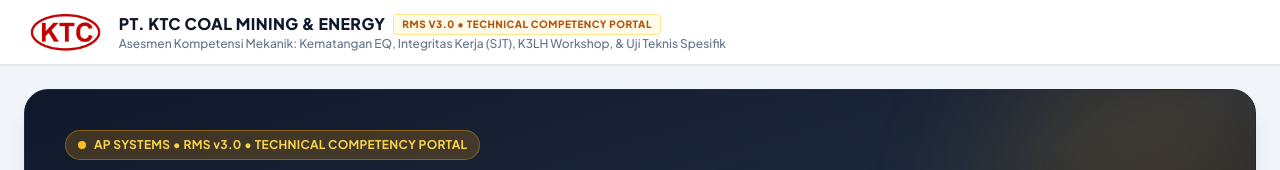
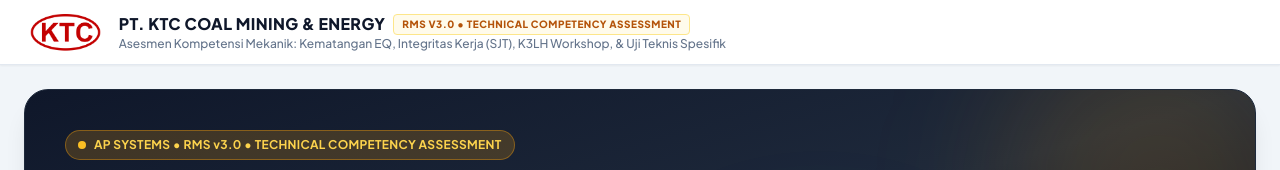
Before and after one commit to adipranata-system/UjianMechanic-KTC, a plain HTML site: page index.html in a window 1280 px wide. Shown: the top 170 px of the page. Drawn offline with nearby package versions, Linux system fonts and the light colour scheme.

Commit message:
Update index.html

```diff
--- a/index.html
+++ b/index.html
@@ -3,7 +3,7 @@
 <head>
   <meta charset="UTF-8">
   <meta name="viewport" content="width=device-width, initial-scale=1.0, maximum-scale=1.0, user-scalable=no">
-  <title>Technical Competency Portal (RMS v3.0) - PT KTC Coal Mining &amp; Energy</title>
+  <title>Technical Competency Assessment (RMS v3.0) - PT KTC Coal Mining &amp; Energy</title>
   <!-- Tailwind CSS CDN -->
   <script src="https://cdn.tailwindcss.com"></script>
   <!-- FontAwesome Icons -->
@@ -46,7 +46,7 @@
         <div>
           <div class="flex flex-wrap items-center gap-2">
             <h1 class="text-sm sm:text-base font-black text-slate-900 tracking-wide uppercase">PT. KTC COAL MINING &amp; ENERGY</h1>
-            <span class="px-2 py-0.5 rounded text-[10px] font-black uppercase tracking-wider bg-amber-50 text-amber-700 border border-amber-200">RMS v3.0 &bull; Technical Competency Portal</span>
+            <span class="px-2 py-0.5 rounded text-[10px] font-black uppercase tracking-wider bg-amber-50 text-amber-700 border border-amber-200">RMS v3.0 &bull; Technical Competency Assessment</span>
           </div>
           <p class="text-xs text-slate-500 font-medium">Asesmen Kompetensi Mekanik: Kematangan EQ, Integritas Kerja (SJT), K3LH Workshop, &amp; Uji Teknis Spesifik</p>
         </div>
@@ -112,7 +112,7 @@
         <div class="relative z-10 max-w-3xl space-y-4">
           <div class="inline-flex items-center gap-2 px-3 py-1.5 rounded-full bg-amber-500/20 border border-amber-500/40 text-amber-300 text-xs font-bold tracking-wide">
             <span class="w-2 h-2 rounded-full bg-amber-400 animate-ping"></span>
-            <span>AP SYSTEMS &bull; RMS v3.0 &bull; TECHNICAL COMPETENCY PORTAL</span>
+            <span>AP SYSTEMS &bull; RMS v3.0 &bull; TECHNICAL COMPETENCY ASSESSMENT</span>
           </div>
 
           <h2 class="text-2xl sm:text-4xl font-black text-white leading-tight tracking-tight">
@@ -765,7 +765,7 @@
 
     <div class="pt-2 border-t border-slate-100 max-w-2xl mx-auto space-y-1">
       <p class="text-amber-600 text-xs font-bold tracking-wide">
-        AP Systems &mdash; RMS v3.0 (Recruitment Management System) | Technical Competency Portal
+        AP Systems &mdash; RMS v3.0 (Recruitment Management System) | Technical Competency Assessment
       </p>
       <p class="text-slate-700 text-xs font-bold tracking-wide flex items-center justify-center gap-1.5">
         <span>Sistem ini dirancang dan dikembangkan secara khusus oleh</span>
```
